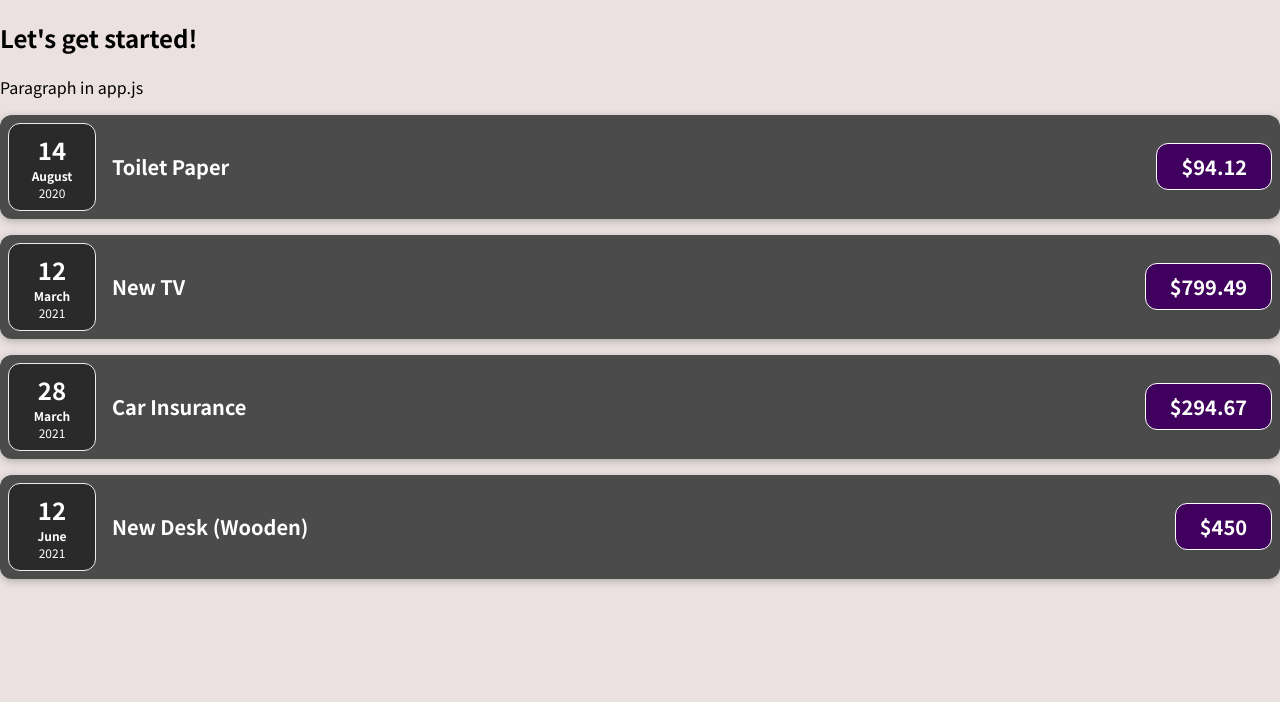
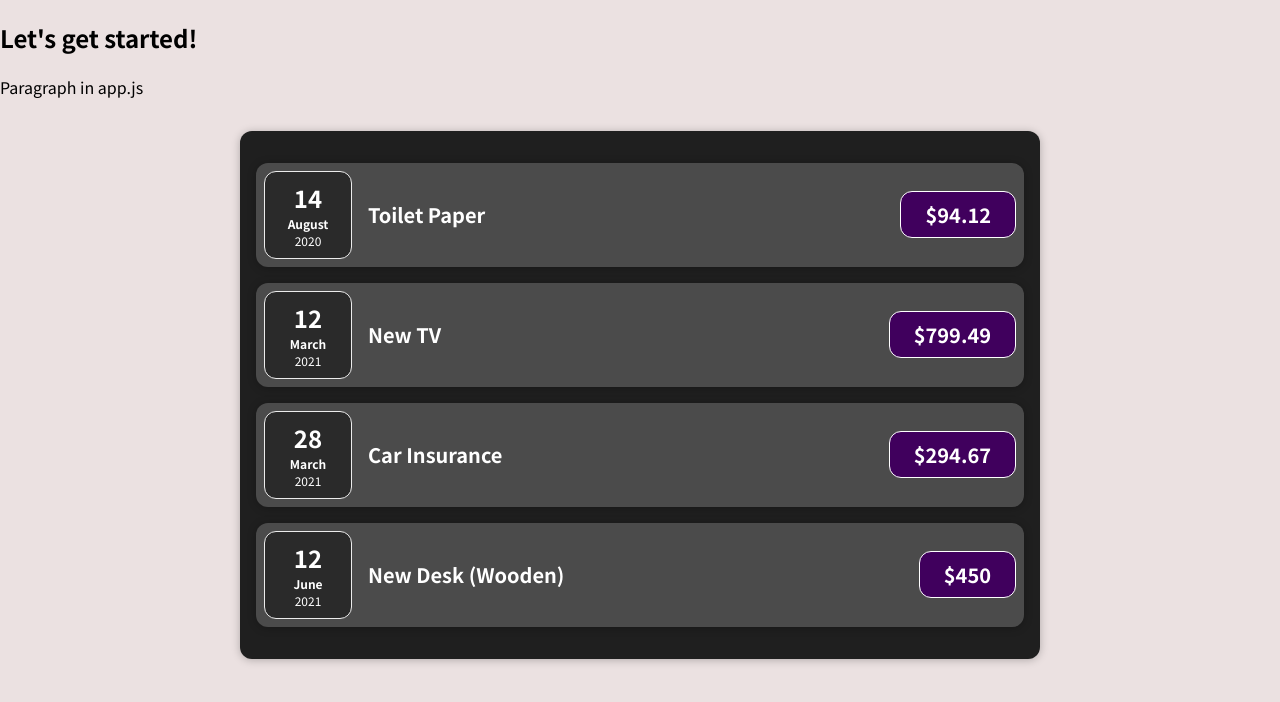
Before and after one commit to Sladjanna/react-guide, a JavaScript app: page / in a window 1280 px wide. Shown: the top 702 px of the page. Built offline with nearby package versions, Linux system fonts and the light colour scheme.

Commit message:
using card component as wrapper

```diff
--- a/src/App.js
+++ b/src/App.js
@@ -1,4 +1,5 @@
-import ExpenseItem from "./components/ExpenseItem";
+
+import Expenses from './components/Expenses';
 
 function App() {
   const expenses = [
@@ -27,11 +28,7 @@ function App() {
     <div>
       <h2>Let's get started!</h2>
       <p>Paragraph in app.js</p>
-      <ExpenseItem title={expenses[0].title} amount = {expenses[0].amount} date={expenses[0].date}/>
-      <ExpenseItem title={expenses[1].title} amount = {expenses[1].amount} date={expenses[1].date}/>
-      <ExpenseItem title={expenses[2].title} amount = {expenses[2].amount} date={expenses[2].date}/>
-      <ExpenseItem title={expenses[3].title} amount = {expenses[3].amount} date={expenses[3].date}/>
-
+      <Expenses items={expenses}/>
     </div>
   );
 }
--- /dev/null
+++ b/src/components/Card.css
@@ -0,0 +1,4 @@
+.card {
+    border-radius: 12px;
+    box-shadow: 0 1px 8px rgba(0, 0, 0, 0.25);
+  }
--- /dev/null
+++ b/src/components/Card.js
@@ -0,0 +1,9 @@
+import './Card.css'
+
+function Card(props) {
+    const classes = 'card ' + props.className;
+
+    return <div className={classes}>{props.children}</div>;
+}
+
+export default Card;
--- a/src/components/ExpenseItem.css
+++ b/src/components/ExpenseItem.css
@@ -2,10 +2,8 @@
   display: flex;
   justify-content: space-between;
   align-items: center;
-    box-shadow: 0 2px 8px rgba(0, 0, 0, 0.25);
   padding: 0.5rem;
   margin: 1rem 0;
-    border-radius: 12px;
   background-color: #4b4b4b;
 }
 
--- a/src/components/ExpenseItem.js
+++ b/src/components/ExpenseItem.js
@@ -1,18 +1,16 @@
+import ExpenseDate from './ExpenseDate';
+import Card from './Card';
 import './ExpenseItem.css'
-import ExpenseDate from "./ExpenseDate";
 
 function ExpenseItem(props) {
-
-
   return (
-    <div className="expense-item">
-    <ExpenseDate date={props.date}/>
-
-      <div className="expense-item__description">
+    <Card className='expense-item'>
+      <ExpenseDate date={props.date} />
+      <div className='expense-item__description'>
         <h2>{props.title}</h2>
-        <div className="expense-item__price">${props.amount}</div>
+        <div className='expense-item__price'>${props.amount}</div>
       </div>
-    </div>
+    </Card>
   );
 }
 
--- /dev/null
+++ b/src/components/Expenses.css
@@ -0,0 +1,7 @@
+.expenses {
+    padding: 1rem;
+    background-color: rgb(31, 31, 31);
+    margin: 2rem auto;
+    width: 50rem;
+    max-width: 95%;
+  }
--- /dev/null
+++ b/src/components/Expenses.js
@@ -0,0 +1,35 @@
+import ExpenseItem from "./ExpenseItem";
+import Card from "./Card";
+import './Expenses.css'
+
+function Expenses(props) {
+    return (
+        <Card className='expenses'>
+            <ExpenseItem
+                title={props.items[0].title}
+                amount = {props.items[0].amount}
+                date={props.items[0].date}
+                />
+
+            <ExpenseItem
+                title={props.items[1].title}
+                amount = {props.items[1].amount}
+                date={props.items[1].date}
+                />
+
+            <ExpenseItem
+                title={props.items[2].title}
+                amount = {props.items[2].amount}
+                date={props.items[2].date}
+                />
+
+            <ExpenseItem
+                title={props.items[3].title}
+                amount = {props.items[3].amount}
+                date={props.items[3].date}
+                />
+        </Card>
+    );
+}
+
+export default Expenses;
```
Also changed, not shown: src/components/ExpenseDate.js (+4 -4 lines). Lines whose indentation alone changed are shown as unchanged.
